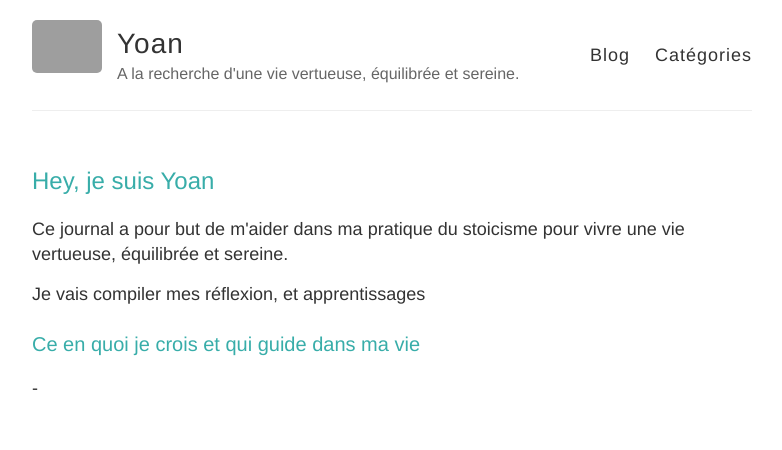
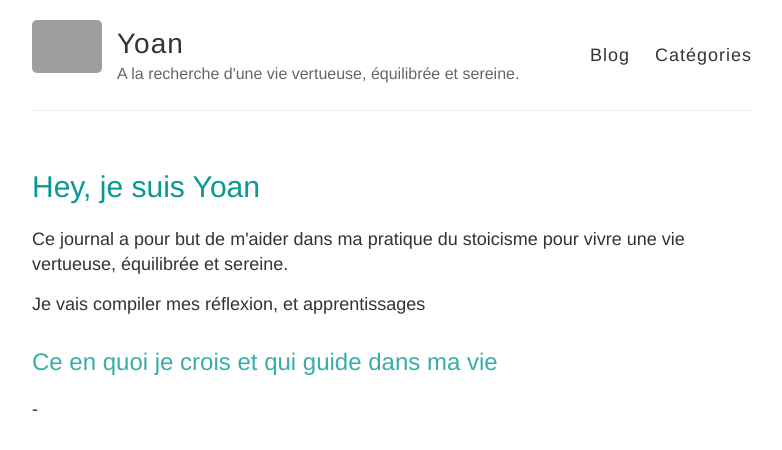
Before and after one commit to yuun88/yuun88.github.io, a Jekyll site: the page built from index.html, in a window 1280 px wide. Shown: the top 450 px of the page, without its empty margins (248-1030 px from the left). Built offline with Jekyll 4.4.1, drawn with Linux system fonts in a browser that asks for light colours; grey boxes are pictures that could not be loaded.

```diff
--- a/index.html
+++ b/index.html
@@ -4,13 +4,13 @@ published: true
 ---
 
 <div>
-<h2>Hey, je suis Yoan</h2>
+<h1>Hey, je suis Yoan</h1>
 
   <p>Ce journal a pour but de m'aider dans ma pratique du stoicisme pour vivre une vie vertueuse, équilibrée et sereine.</p>
 
   <p>Je vais compiler mes réflexion, et apprentissages</p>
 
-<h3>Ce en quoi je crois et qui guide dans ma vie</h3>
+<h2>Ce en quoi je crois et qui guide dans ma vie</h2>
 
 	<p>-</p>
 
```
